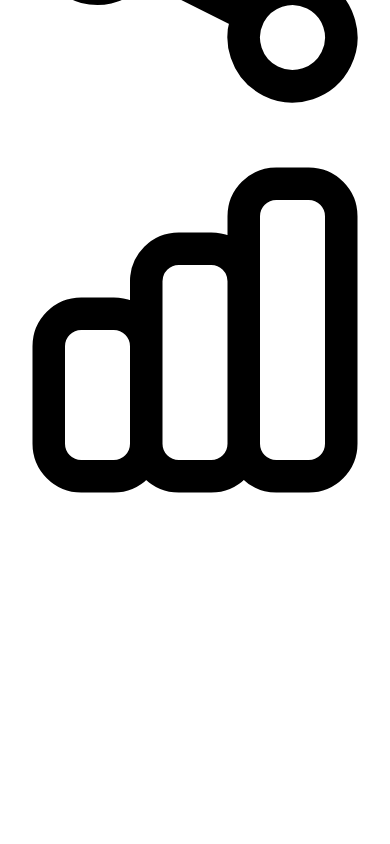
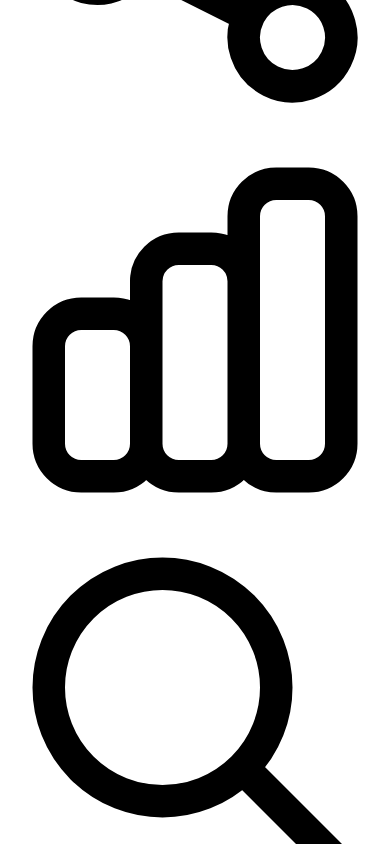
Before and after one commit to AbdullahSoftwareEng/twitter-clone, a Next.js app: page / in a window 390 px wide. Shown: the part 11156-12000 px from the top of the page. Before the commit the page ends 11681 px from the top, so only its background shows below. Built offline with nearby package versions, Linux system fonts and the light colour scheme.

Commit message:
create the widgets component and the search bar

```diff
--- /dev/null
+++ b/components/Widgets.js
@@ -0,0 +1,41 @@
+import { SearchIcon } from "@heroicons/react/outline"
+
+const Widgets = () => {
+  return (
+    <div className="xl:w-[600px] hidden lg:inline ml-8 space-y-5">
+        {/* Search Bar */}
+        <div
+            className="w-[90%]
+                       xl:w-[75%]
+                       sticky
+                       top-0
+                       bg-white
+                       py-1.5
+                       z-50">
+            <div
+                className="flex
+                           items-center
+                           p-3
+                           rounded-full
+                           bg-red-300
+                           relative">
+                <SearchIcon className="h-5 z-50 text-gray-500"/>
+                <input
+                    type="text"
+                    placeholder="Seearch Twitter"
+                    className="absolute
+                               inset-0
+                               rounded-full
+                               pl-11
+                               border-gray-500
+                               text-gray-700
+                               focus:shadow-lg
+                               focus:bg-white
+                               bg-gray-100"/>
+            </div>
+        </div>
+    </div>
+  )
+}
+
+export default Widgets
--- a/pages/index.js
+++ b/pages/index.js
@@ -1,6 +1,7 @@
 import Head from 'next/head'
 import Sidebar from '../components/Sidebar'
 import Feed from '../components/Feed'
+import Widgets from '../components/Widgets'
 
 export default function Home() {
   return (
@@ -19,6 +20,7 @@ export default function Home() {
         <Feed />
 
         {/* Widgets */}
+        <Widgets/>
 
         {/* Modal */}
       </main>
```
